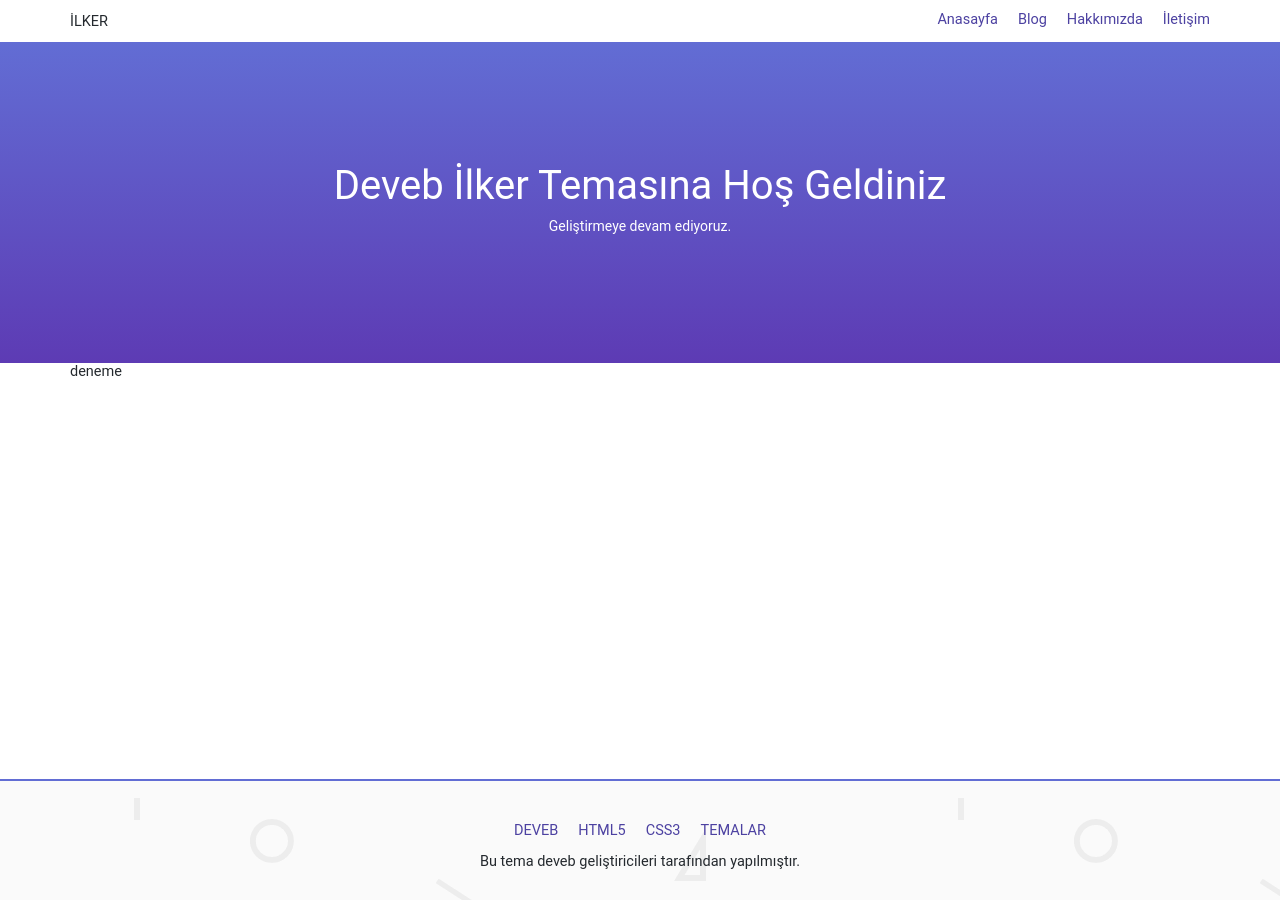
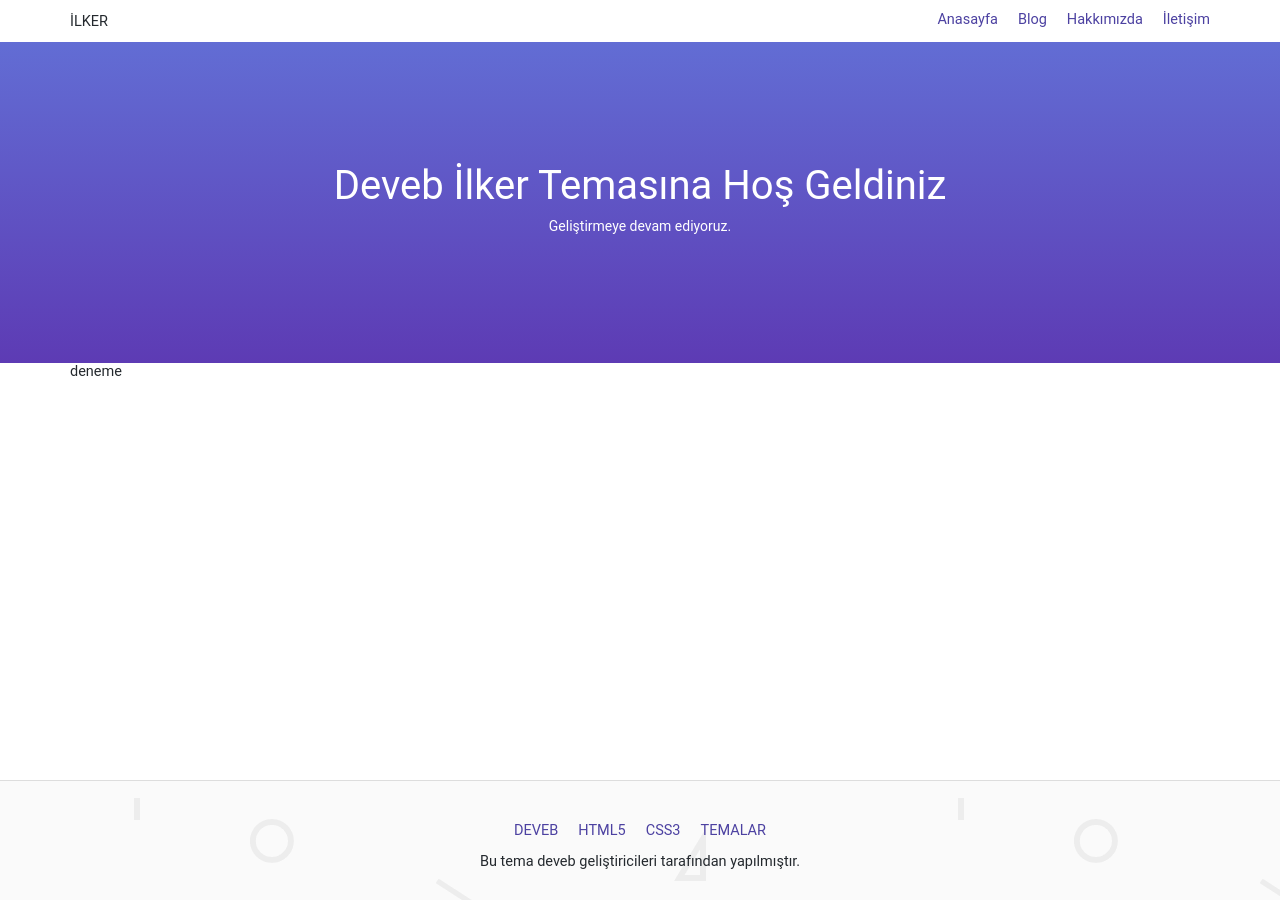
Before and after one commit to data-deveb/data-deveb.github.io, a Jekyll site: the page built from temalar/ilker/index.html, in a window 1280 px wide. Built offline with Jekyll 4.4.1, drawn with Linux system fonts in a browser that asks for light colours.

Commit message:
Deveb geliştirmeleri
düzeltmeler

```diff
--- a/assets/scss/_KapOrgusu.scss
+++ b/assets/scss/_KapOrgusu.scss
@@ -32,7 +32,6 @@ doğrultular: dikey (sütun sözcüğü iptal), yatay (satır sözcüğü iptal)
 
 
 
-
 /* PARÇA DÜZENİ */
 @mixin parça-düzeni($ekran){
 
@@ -44,7 +43,6 @@ doğrultular: dikey (sütun sözcüğü iptal), yatay (satır sözcüğü iptal)
         [data-#{$ekran}~="#{$sağdan}-#{$i}"]{--parça-sağdan: #{$i};}
         [data-#{$ekran}~="#{$i}p-#{$aralık}"]{--parçalık-sağdan: #{$i};}
       }
-
       [data-#{$ekran}]{
         flex-basis: calc(100% / var(--parçalık) * var(--parça));
         width: calc(100% / var(--parçalık) * var(--parça));
--- a/assets/scss/dvb.scss
+++ b/assets/scss/dvb.scss
@@ -1,5 +1,6 @@
 @import "dil-tr";
 @import "caprazlama";
+@import "destekleme";
 @import "temizleme";
 @import "ozel";
 @import "KapOrgusu";
--- a/temalar/ilker/assets/css/ilker.css
+++ b/temalar/ilker/assets/css/ilker.css
@@ -13,7 +13,7 @@
 footer{
   padding-top:30px;
   padding-bottom:30px;
-  border-top:2px solid #626dd4;
+  border-top: 1px solid #ddd;
   background:rgba(0, 0, 0, 0) url('/temalar/ilker/assets/img/geometry_@2X.png') repeat scroll 0% 0%;
 
 }
```
Also changed, not shown: 2 other files. Lines whose indentation alone changed are shown as unchanged.
